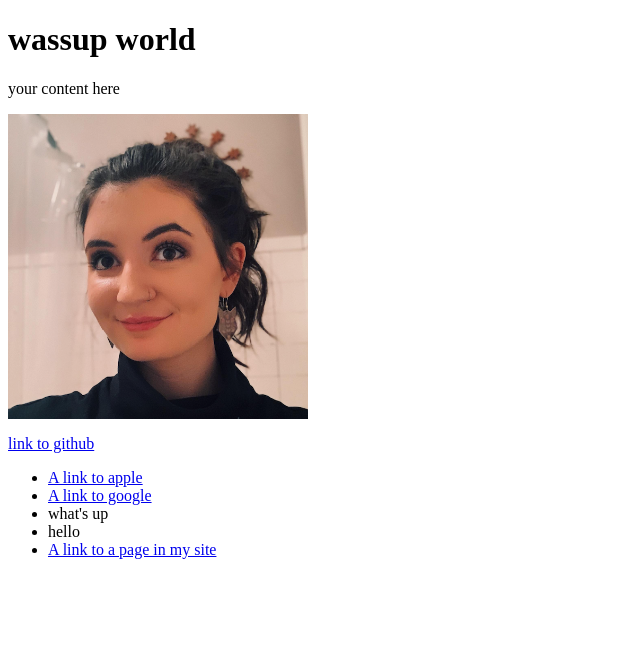
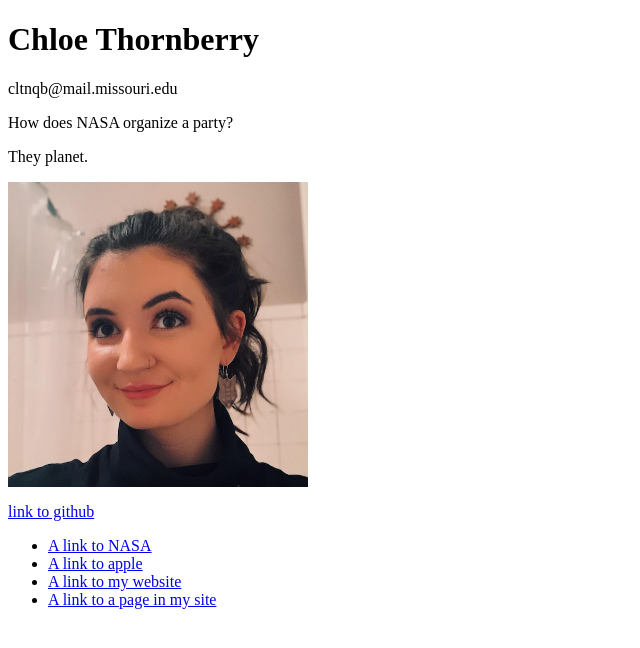
Before and after one commit to J4502-ss20/chloe, a plain HTML site: page OLD index.html in a window 1280 px wide. Shown: the whole page, without its empty margins (0-640 px from the left). Drawn offline with Linux system fonts and the light colour scheme.

Commit message:
new index created
start of project

```diff
--- a/index 2.html
+++ b/OLD index.html
@@ -11,16 +11,22 @@
 
 <body>
 <!--This is a comment. It won't show up in your browser, only in the page source-->
-<h1> wassup world </h1>
-  <p> your content here</p>
-  <img src="img/me.png" width="300px" alt="chloe thornberry"/></p>
+<h1> Chloe Thornberry </h1>
+
+<p> cltnqb@mail.missouri.edu </p>
+
+  <p> How does NASA organize a party?</p>
+  <p> They planet.</p>
+
+<p>
+    <a href="mailto:cltnqb@mail.missouri.edu">
+    <img src="img/me.png" width="300px" alt="chloe thornberry"/> </a></p>
 <a href="https://github.com/J4502-ss20/chloe">link to github</a>
 
 <ul>
-  <li> <a href="https://www.apple.com" target="_blank"> A link to apple </a <li>
-  <li> <a href="https://www.google.com" target="_blank"> A link to google </a <li>
-  <li> what's up </li>
-  <li> hello </li>
+  <li><a href="https://www.nasa.gov" target="_blank"> A link to NASA </a> </li>
+  <li><a href="https://www.apple.com" target="_blank"> A link to apple </a> </li>
+  <li><a href="https://www.chloethornberry.com" target="_blank"> A link to my website </a> </li>
   <li><a href="xhtml_template.html">A link to a page in my site</a></li>
 </ul>
 
```
Also changed, not shown: NEW index.html (renamed from index.html), 1 other file.
